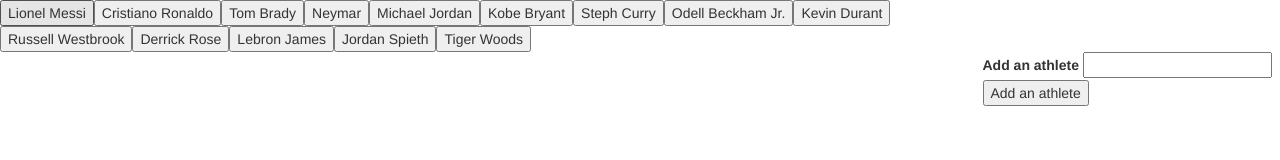
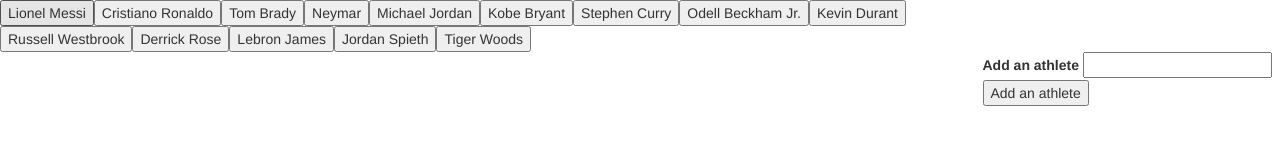
Before and after one commit to liotovar/GIFtastic, a plain HTML site: page index.html in a window 1280 px wide. Drawn offline with nearby package versions, Linux system fonts and the light colour scheme.

Commit message:
files added

```diff
--- a/index.html
+++ b/index.html
@@ -30,7 +30,7 @@
   	<script type="text/javascript">
 
   		var arr = ["Lionel Messi", "Cristiano Ronaldo", "Tom Brady", "Neymar", "Michael Jordan", "Kobe Bryant",
-                 "Steph Curry", "Odell Beckham Jr.", "Kevin Durant", "Russell Westbrook", "Derrick Rose",
+                 "Stephen Curry", "Odell Beckham Jr.", "Kevin Durant", "Russell Westbrook", "Derrick Rose",
                  "Lebron James", "Jordan Spieth", "Tiger Woods"];
 
       renderButtons();
```
